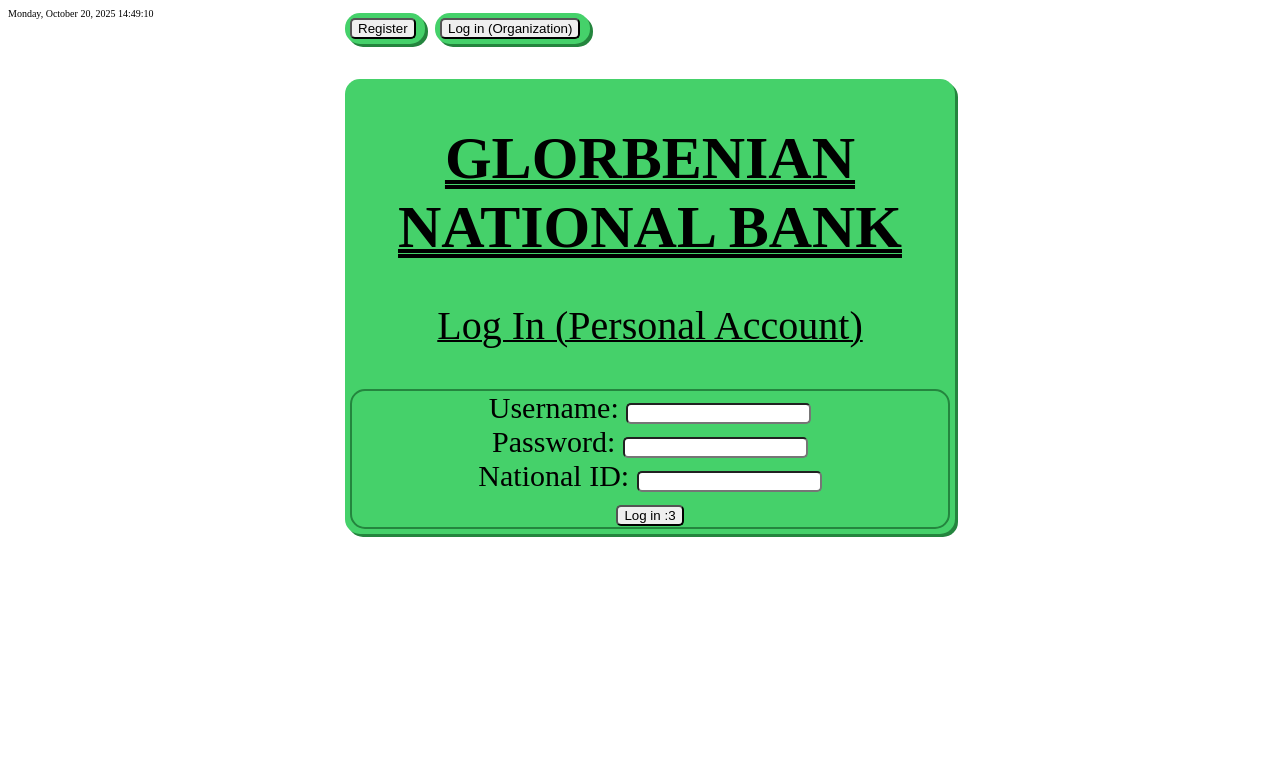
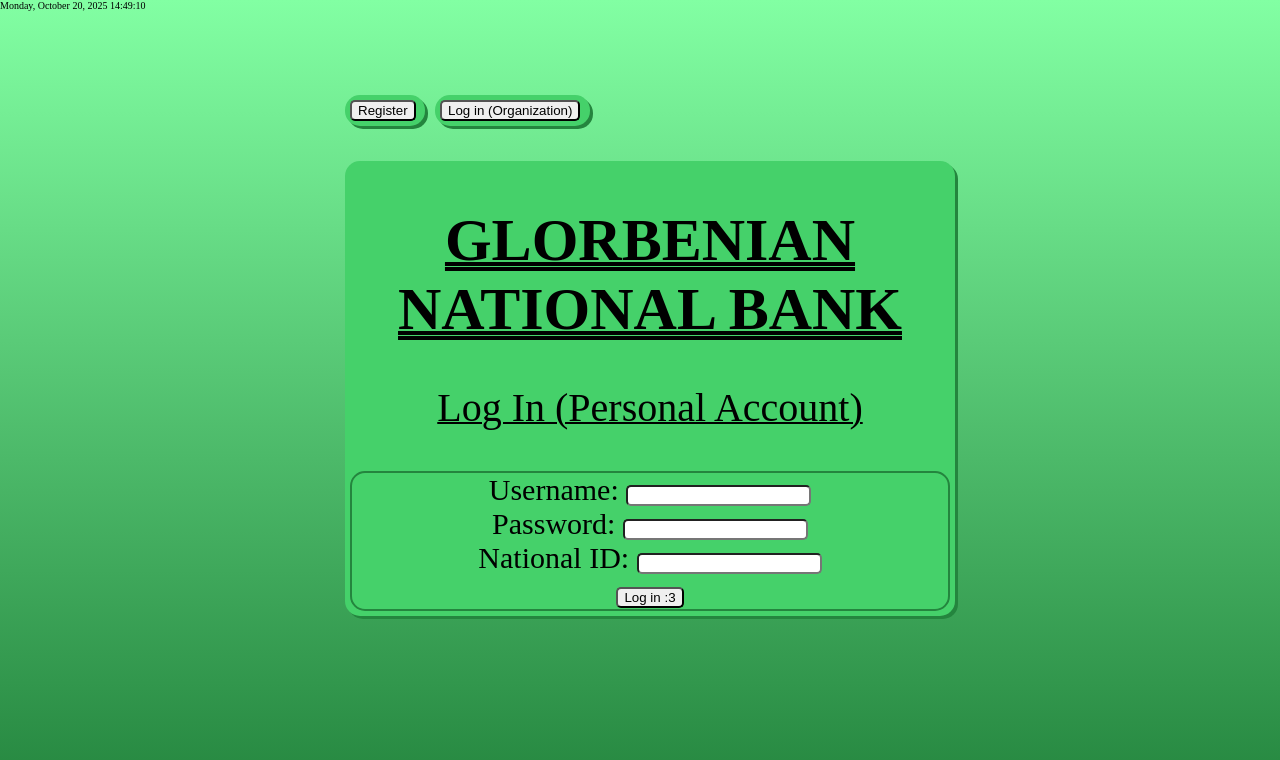
Before and after one commit to DiggyGorgonzola/glorbank, a Flask app: page / in a window 1280 px wide. Shown: the top 760 px of the page. Run offline with Flask 3, Linux system fonts and the light colour scheme.

Commit message:
Update style.css

```diff
--- a/static/style/style.css
+++ b/static/style/style.css
@@ -1,4 +1,3 @@
-<!DOCTYPE html><html><style>
 html, body {
         background: linear-gradient(#82ffa3, #24853e);
         background-color: #82ffa3;
@@ -70,4 +69,7 @@ html, body {
               color: #000;
               text-decoration: 2px underline #000;
             }
-</style></html>
+
+.entry {
+
+}
```
